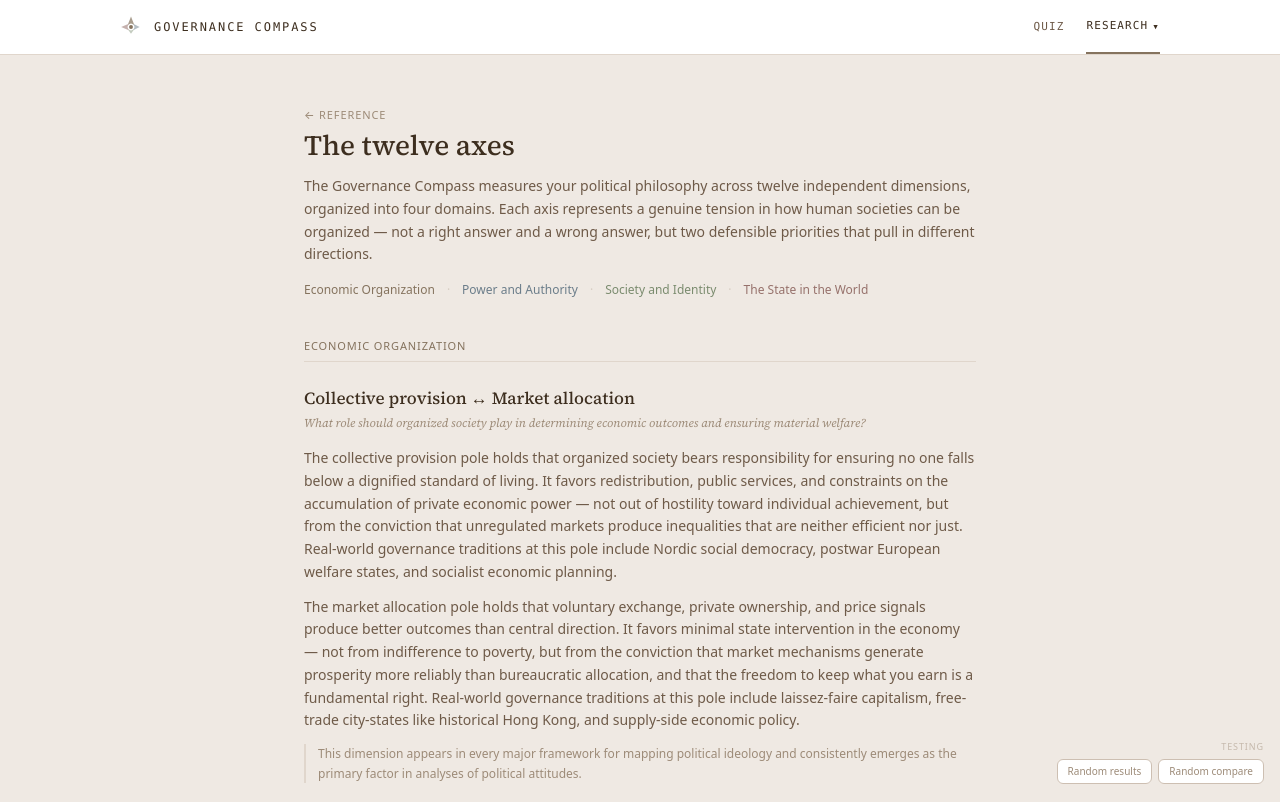
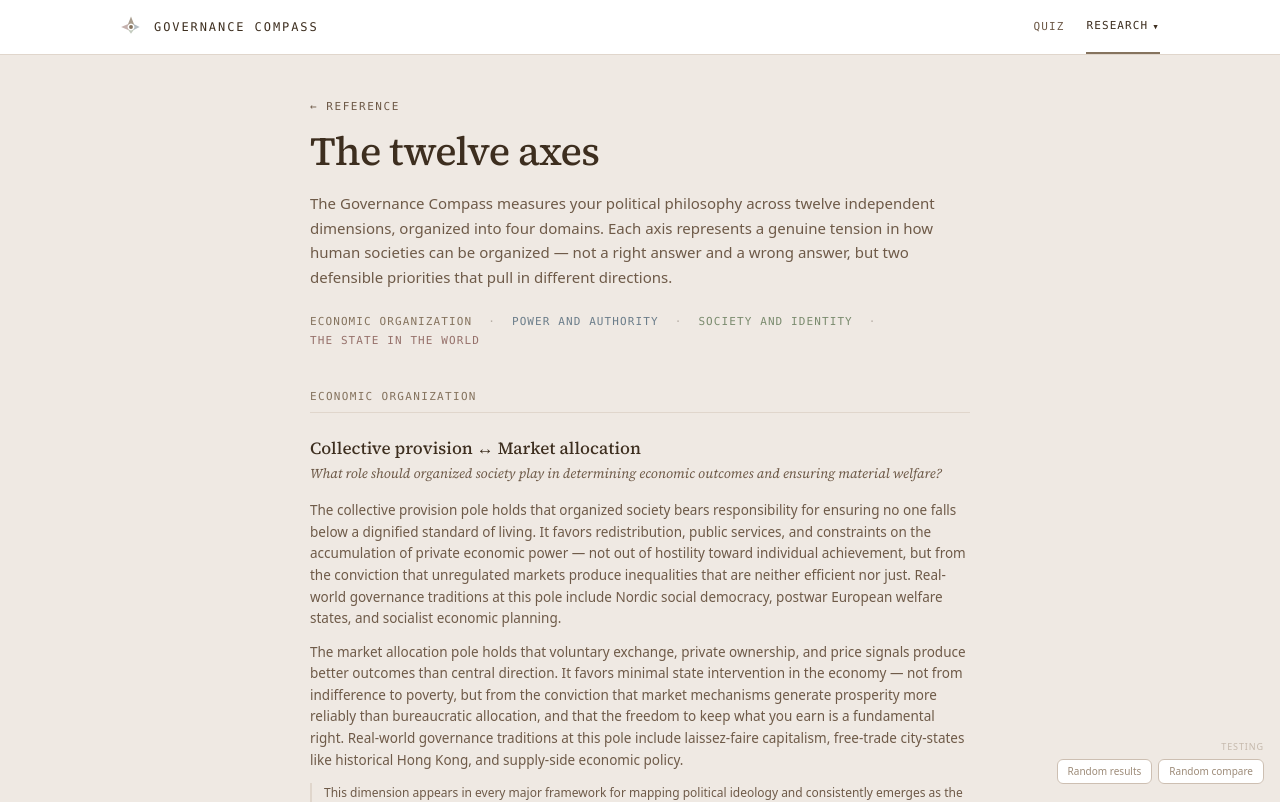
Before and after one commit to WrongerSandwich/governance-compass, a Next.js app: page /axes in a window 1280 px wide. Shown: the top 802 px of the page. Built offline with nearby package versions, Linux system fonts and the light colour scheme.

Commit message:
feat(design): sweep the axes reference onto the shared chrome and mark tokens

```diff
--- a/src/app/axes/page.tsx
+++ b/src/app/axes/page.tsx
@@ -1,5 +1,7 @@
 import Link from "next/link";
-import { DOMAIN_COLORS, type DomainKey } from "@/lib/design-tokens";
+import { DOMAIN_COLORS, DOMAIN_MARK_VARS, type DomainKey } from "@/lib/design-tokens";
+import { PageHeader } from "@/components/PageHeader";
+import { ReferenceCta } from "@/components/ReferenceCta";
 
 const DOMAINS = [
   {
@@ -110,34 +112,35 @@ const DOMAINS = [
 
 export default function AxesPage() {
   return (
-    <main className="min-h-screen px-4 py-12">
-      <article className="mx-auto max-w-2xl">
-        <p className="mb-1">
-          <Link
-            href="/references"
-            className="text-[11px] uppercase tracking-[0.08em] text-text-tertiary font-medium no-underline hover:text-text-secondary transition-colors duration-150"
-          >
-            ← Reference
-          </Link>
-        </p>
-        <h1 className="text-[28px] font-serif font-medium text-text-primary leading-tight mb-3">
-          The twelve axes
-        </h1>
-        <p className="text-sm text-text-secondary leading-relaxed mb-4">
-          The Governance Compass measures your political philosophy across twelve independent dimensions, organized into four domains. Each axis represents a genuine tension in how human societies can be organized &mdash; not a right answer and a wrong answer, but two defensible priorities that pull in different directions.
-        </p>
+    <main className="min-h-screen px-6 pt-11 pb-10">
+      <article className="mx-auto max-w-reference">
+        <PageHeader
+          kicker="← Reference"
+          kickerHref="/references"
+          title="The twelve axes"
+          lead={[
+            "The Governance Compass measures your political philosophy across twelve independent dimensions, organized into four domains. Each axis represents a genuine tension in how human societies can be organized — not a right answer and a wrong answer, but two defensible priorities that pull in different directions.",
+          ]}
+        />
 
-        <nav className="flex flex-wrap gap-x-3 gap-y-1 text-xs text-text-tertiary mb-10" aria-label="Domain sections">
+        <nav
+          className="flex flex-wrap gap-x-4 gap-y-1 label-nav mt-6 mb-10"
+          aria-label="Domain sections"
+        >
           {(["economic", "power", "society", "world"] as DomainKey[]).map((key, i) => (
             <span key={key}>
               <a
                 href={`#${key}`}
-                className="hover:text-text-secondary transition-colors duration-150"
-                style={{ color: DOMAIN_COLORS[key][600] }}
+                className="no-underline hover:opacity-80 transition-opacity duration-150 focus-ring"
+                style={{ color: DOMAIN_MARK_VARS[key] }}
               >
                 {DOMAIN_COLORS[key].name}
               </a>
-              {i < 3 && <span className="ml-3 opacity-30">&middot;</span>}
+              {i < 3 && (
+                <span aria-hidden="true" className="ml-4 opacity-30">
+                  ·
+                </span>
+              )}
             </span>
           ))}
         </nav>
@@ -146,8 +149,9 @@ export default function AxesPage() {
           {DOMAINS.map((domain) => (
             <section key={domain.key} id={domain.key}>
               <h2
-                className="text-[11px] uppercase tracking-[0.08em] font-medium border-b border-border-secondary pb-1.5 mb-6"
-                style={{ color: DOMAIN_COLORS[domain.key][600] }}
+                data-domain-head
+                className="label font-medium border-b border-border-secondary pb-2 mb-6"
+                style={{ color: DOMAIN_MARK_VARS[domain.key] }}
               >
                 {DOMAIN_COLORS[domain.key].name}
               </h2>
@@ -155,17 +159,15 @@ export default function AxesPage() {
               <div className="space-y-10">
                 {domain.axes.map((axis) => (
                   <div key={axis.name}>
-                    <h3 className="text-[17px] font-serif font-medium text-text-primary mb-1">
-                      {axis.name}
-                    </h3>
-                    <p className="text-xs font-serif italic text-text-tertiary mb-4">
+                    <h3 className="display-s text-text-primary mb-1">{axis.name}</h3>
+                    <p data-axis-question className="caption-italic mb-4">
                       {axis.question}
                     </p>
-                    <div className="space-y-3 text-sm text-text-secondary leading-relaxed">
+                    <div className="space-y-3 body-s text-text-secondary">
                       <p>{axis.poleA}</p>
                       <p>{axis.poleB}</p>
                       {axis.note && (
-                        <p className="text-xs text-text-tertiary leading-relaxed border-l-2 border-border-secondary pl-3">
+                        <p className="text-xs leading-relaxed text-text-secondary border-l-2 border-border-secondary pl-3">
                           {axis.note}
                         </p>
                       )}
@@ -177,22 +179,17 @@ export default function AxesPage() {
           ))}
         </div>
 
-        <div className="border-t border-border-secondary mt-12 pt-6">
-          <div className="text-center">
+        <ReferenceCta
+          label="Take the assessment"
+          secondary={
             <Link
-              href="/quiz"
-              className="inline-block bg-stone-600 text-white py-3 px-8 rounded-sharp text-sm font-medium hover:bg-stone-700 transition-colors duration-150"
+              href="/methodology"
+              className="no-underline hover:text-text-secondary transition-colors duration-150 focus-ring"
             >
-              Take the assessment
+              or read the methodology
             </Link>
-            <p className="mt-3 text-xs text-text-tertiary">
-              or{" "}
-              <Link href="/methodology" className="hover:text-text-secondary transition-colors duration-150">
-                read the methodology
-              </Link>
-            </p>
-          </div>
-        </div>
+          }
+        />
       </article>
     </main>
   );
```
Also changed, not shown: 1 other file (tests, documents, lock files or other folders).
